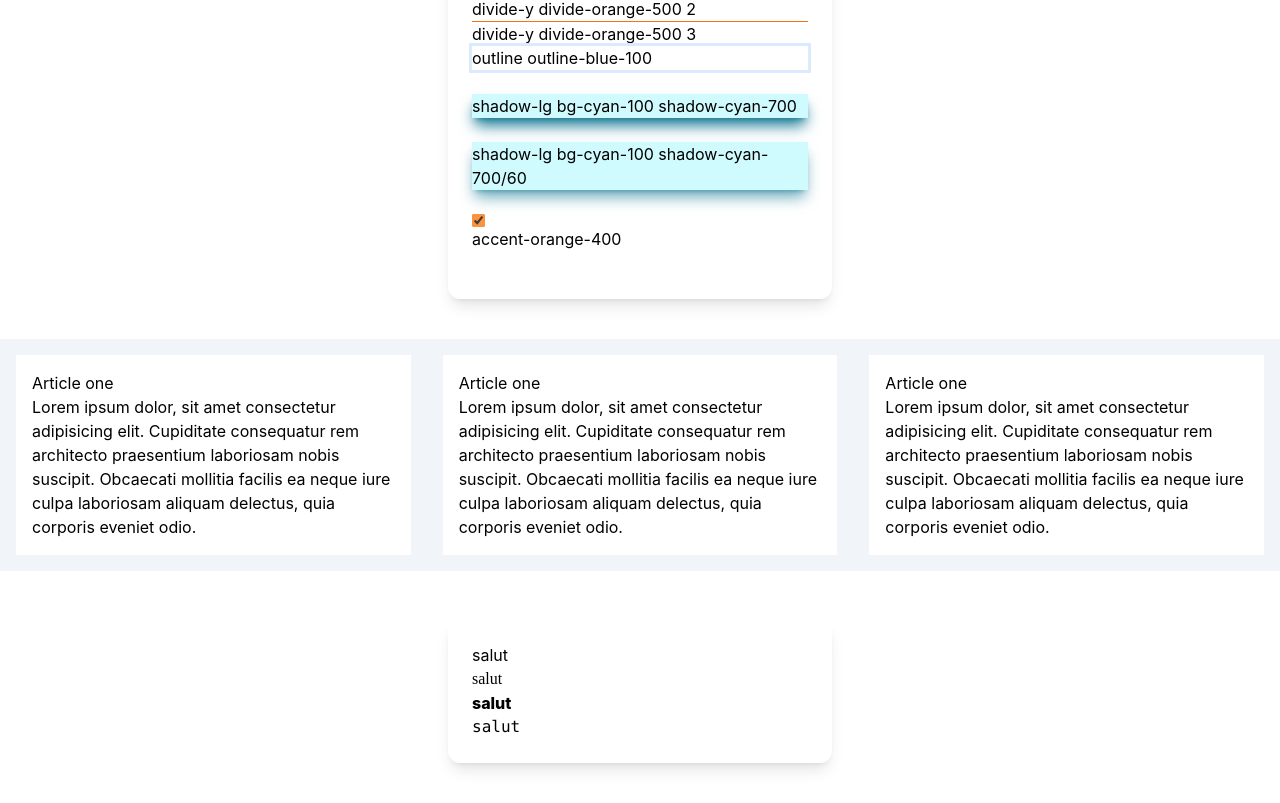
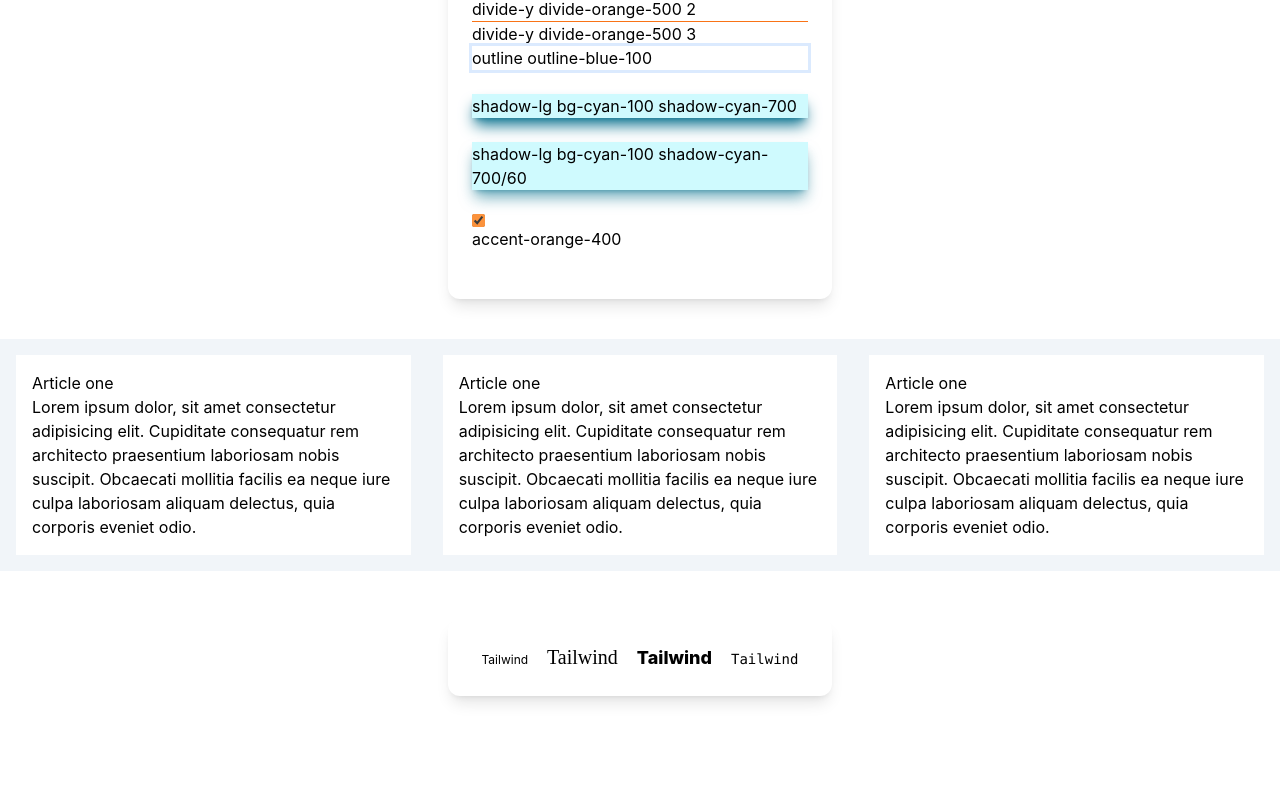
Before and after one commit to mirkobozzetto/tailwind_tut, a React (Vite) app: page / in a window 1280 px wide. Shown: the part 362-1165 px from the top of the page. After the commit the page ends 1098 px from the top, so only its background shows below. Built offline with nearby package versions, Linux system fonts and the light colour scheme.

Commit message:
Mise à jour des styles de typographie dans le composant Typography

```diff
--- a/src/components/Typography.jsx
+++ b/src/components/Typography.jsx
@@ -11,11 +11,11 @@ const Typography = () => {
 
   return (
     <>
-      <div className="flex flex-col items-baseline p-6 max-w-sm mx-auto bg-white rounded-xl shadow-lg mt-12 w-full mb-10">
-        <p className="font-sans">salut</p>
-        <p className="font-serif">salut</p>
-        <p className="font-extrabold">salut</p>
-        <p className="font-mono">salut</p>
+      <div className="flex items-baseline p-6 max-w-sm mx-auto bg-white rounded-xl shadow-lg mt-12 w-full mb-10 flex-row">
+        <p className="font-sans text-xs mx-auto">Tailwind</p>
+        <p className="font-serif text-xl mx-auto">Tailwind</p>
+        <p className="font-extrabold text-lg mx-auto">Tailwind</p>
+        <p className="font-mono text-sm mx-auto">Tailwind</p>
       </div>
     </>
   );
```
